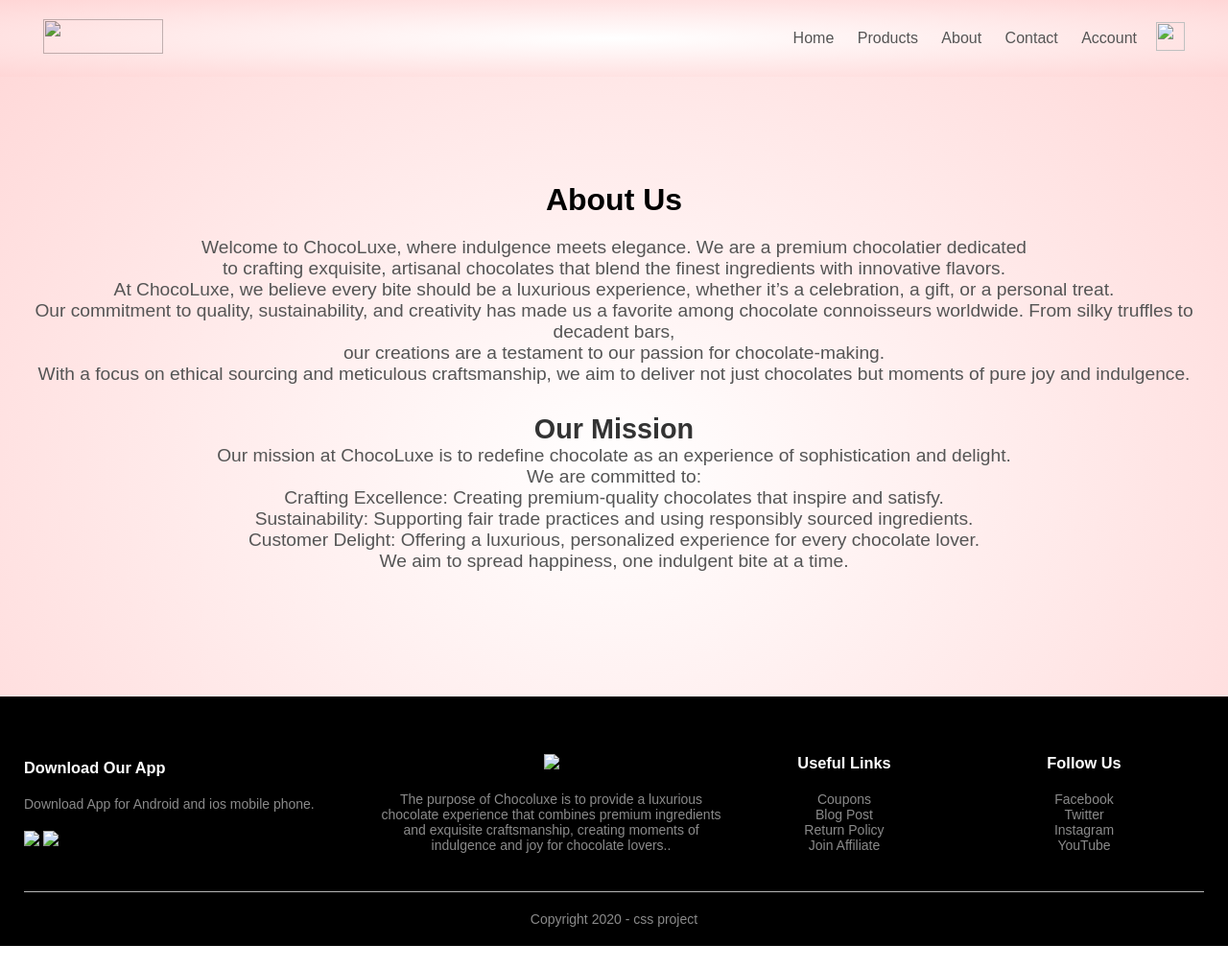
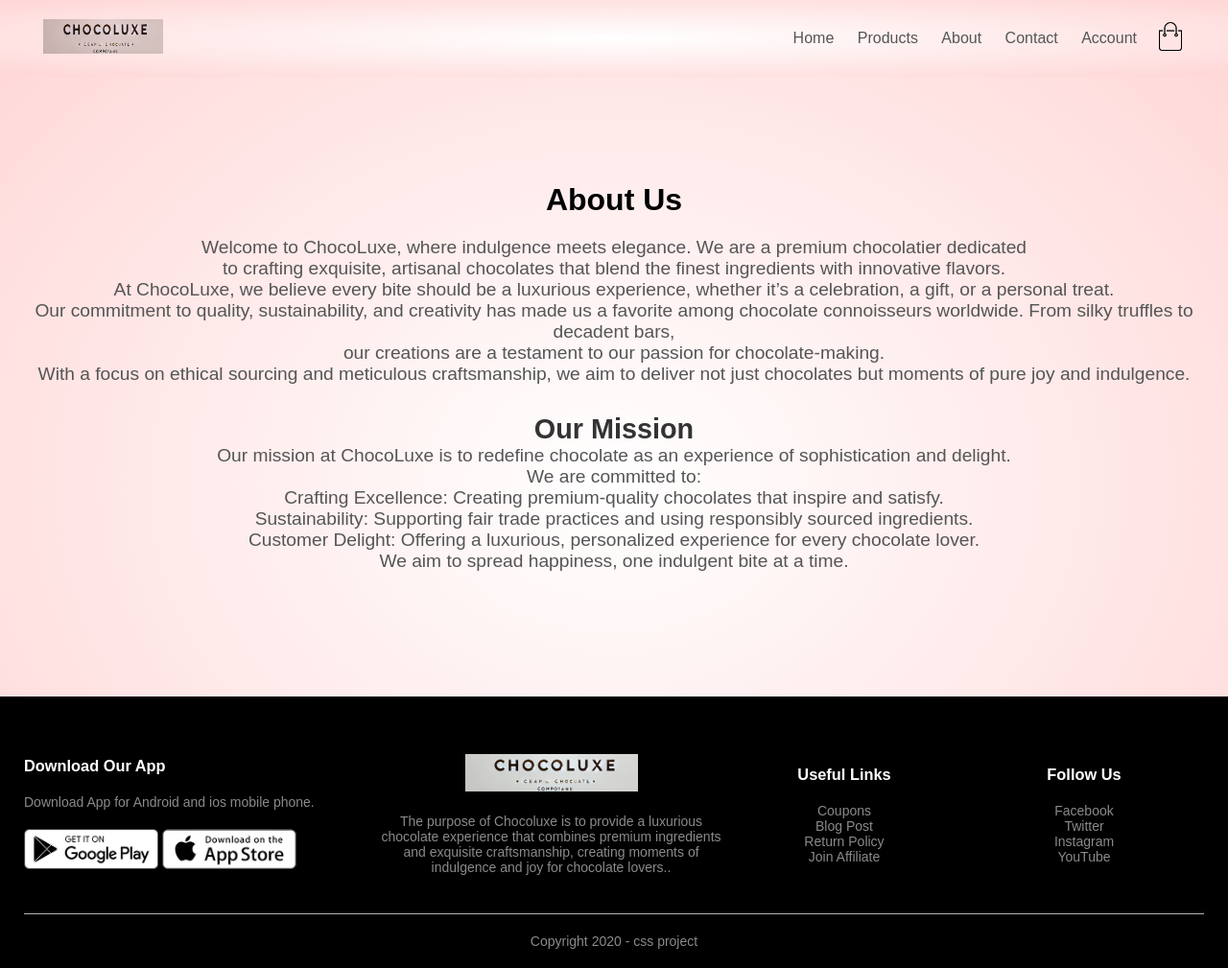
Before and after one commit to biplovknwr/website1, a plain HTML site: page about.html in a window 1280 px wide. Shown: the whole page at 96% size. Before the commit the page ends 986 px from the top, so only its background shows below. Drawn offline with Linux system fonts and the light colour scheme.

Commit message:
about.html

```diff
--- a/about.html
+++ b/about.html
@@ -14,7 +14,7 @@
     <div class="container">
        <div class="navbar">
            <div class="logo">
-               <a href="index.html"><img src="pictures/l.jpg" width="125px" height="36px" class="remove-bg"></a>
+               <a href="index.html"><img src="l.jpg" width="125px" height="36px" class="remove-bg"></a>
            </div>
            <nav>
             <ul id="MenuItems">
@@ -25,8 +25,8 @@
                 <li><a href="account.html">Account</a></li>
             </ul>
            </nav>
-           <a href="cart.html"><img src="images/cart.png" width="30px" height="30px"></a>
-           <img src="images/menu.png" onclick="menutoggle()" class="menu-icon" class="remove-bg">
+           <a href="cart.html"><img src="cart.png" width="30px" height="30px"></a>
+           <img src="menu.png" onclick="menutoggle()" class="menu-icon" class="remove-bg">
        </div>
     </header>
 
@@ -60,12 +60,12 @@
                <h3>Download Our App</h3>
                 <p>Download App for Android and ios mobile phone.</p>
                 <div class="app-logo">
-                    <img src="images/play-store.png">
-                    <img src="images/app-store.png">
+                    <img src="play-store.png">
+                    <img src="app-store.png">
                 </div>
             </div>
             <div class="footer-col2">
-               <img src="pictures/l.jpg">
+               <img src="l.jpg">
                 <p>The purpose of Chocoluxe is to provide a luxurious chocolate experience that combines premium ingredients and exquisite craftsmanship, creating moments of indulgence and joy for chocolate lovers..</p>
             </div>
             <div class="footer-col3">
```
